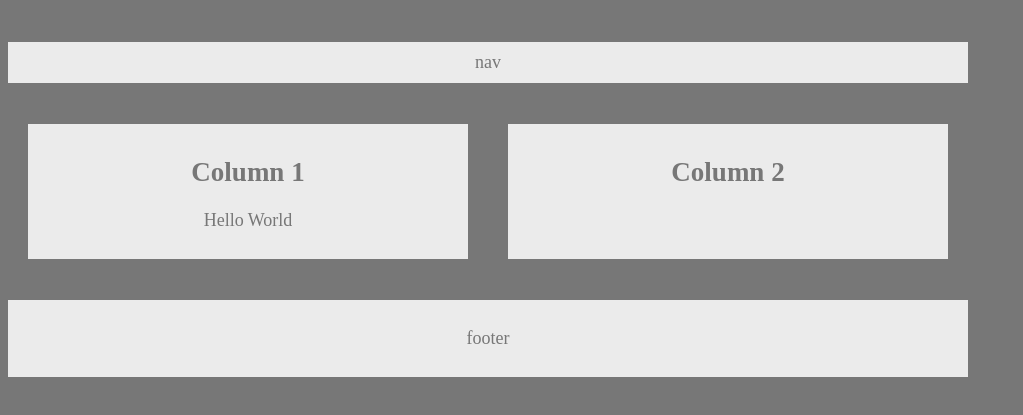
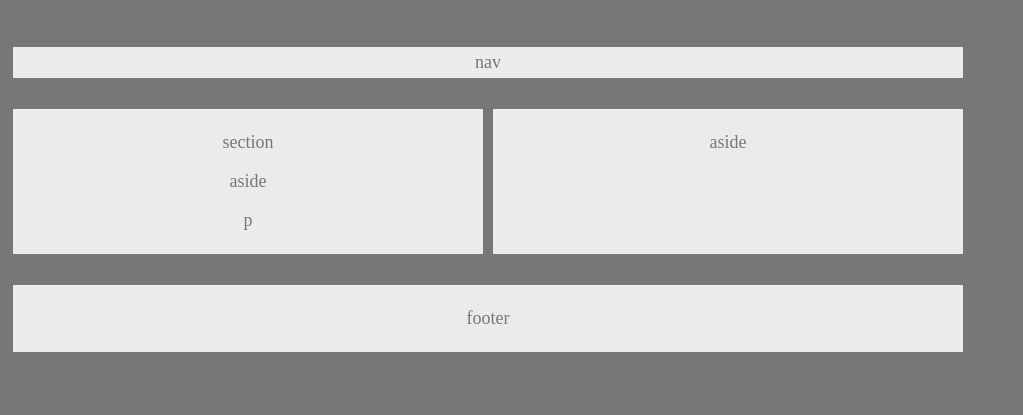
Before and after one commit to tianalaurence1/HW-Wireframe-master, a plain HTML site: page index.html in a window 1280 px wide. Shown: the part 69-484 px from the top of the page, without its empty margins (0-1023 px from the left). Drawn offline with Linux system fonts and the light colour scheme.

Commit message:
css update
trying to make boxes

```diff
--- a/index.html
+++ b/index.html
@@ -14,12 +14,17 @@
 <br>
 <div class="col-container">
         <div class="col">
-          <h2>Column 1</h2>
-          <p>Hello World</p>
+            <p>section</p>
+            <div class="content">
+                    <p>aside</p>
+                </div>
+            <p>p</p>
         </div>
 
         <div class="col">
-          <h2>Column 2</h2>
+                <p>aside</p>
+              </div>
+
         </div>
       </div>
 <br>
--- a/style.css
+++ b/style.css
@@ -16,8 +16,8 @@ ul {
     background: #ebebeb;
     list-style-type: none;
     text-align: center;
-    margin: 0;
-    padding: 10px 10px 10px 10px;
+    padding: 5px;
+    margin: 5px;
 }
 
 .col-container {
@@ -29,10 +29,18 @@ ul {
     color: #777777;
     background: #ebebeb;
     text-align: center;
-    border: 10px solid #777777;
-    padding: 10px;
-    margin: 10px;
+    padding: 5px;
+    margin: 5px;
   }
+
+  .content {
+    text-align: center;
+    background-color:#ebebeb;
+    font-size: 18px #777777;
+    }
+
+
+
 
 footer {
     color: #777777;
@@ -40,4 +48,6 @@ footer {
     padding: 10px 10px 10px 10px;
     background: #ebebeb;
     display: block;
+    padding: 5px;
+    margin: 5px;
 }
```
